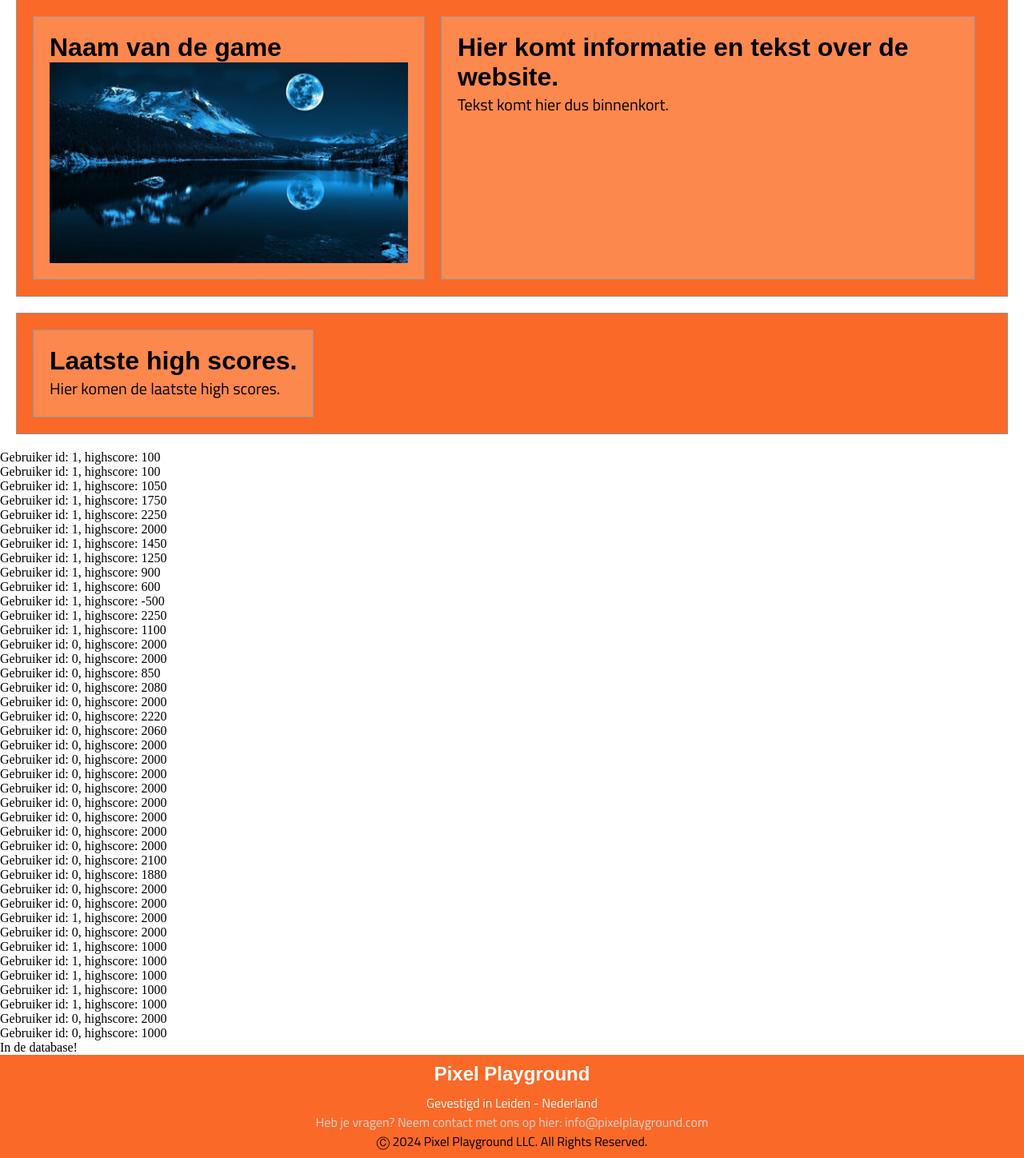
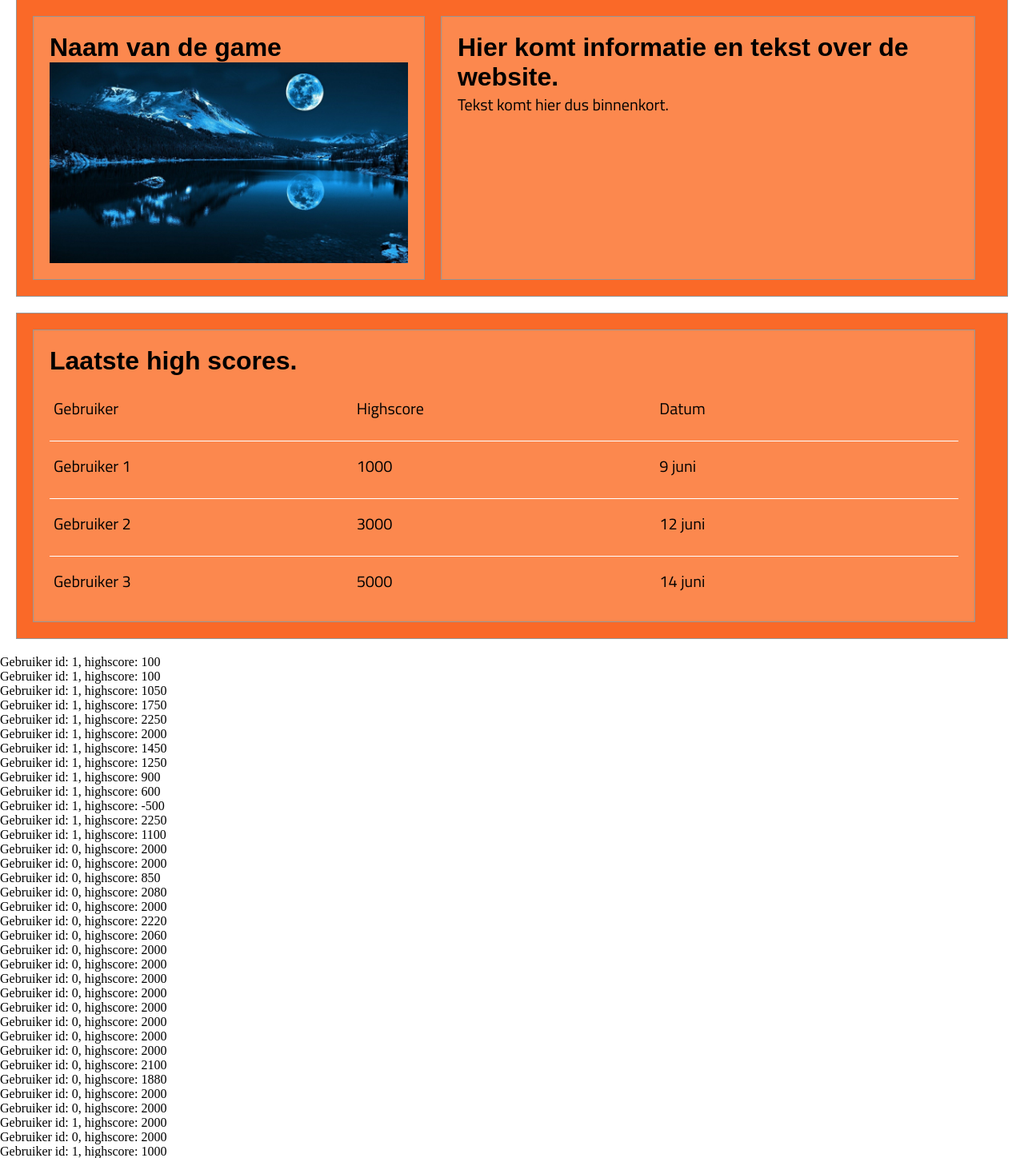
Before and after one commit to 3SWDG-Webdev-AO/Groep-11-Luuk-Bouwmeester, a PHP site: page /index.php in a window 1280 px wide. Shown: the part 685-2133 px from the top of the page at 80% size. Run offline with PHP 8.4, Linux system fonts and the light colour scheme; data comes from the database, SQL or seed files in the repository; some web fonts are replaced.

Commit message:
Html voorbeeld van high scores

```diff
--- a/paginas/home/index.php
+++ b/paginas/home/index.php
@@ -62,14 +62,43 @@
         </section>
 
         <section class="home_middel">
+            <section class="home_container">
+                <h1>Laatste high scores.</h1>
 
-            <section class="home_container">
+                <section class="high_scores">
+                    <section class="high_score_row">
+                        <div class="column">Gebruiker</div>
+                        <div class="column">Highscore</div>
+                        <div class="column">Datum</div>
+                    </section>
 
-                <h1>Laatste high scores.</h1>
-                <p>Hier komen de laatste high scores.</p>
+                    <hr>
+
+                    <section class="high_score_row">
+                        <div class="column">Gebruiker 1</div>
+                        <div class="column">1000</div>
+                        <div class="column">9 juni</div>
+                    </section>
+
+                    <hr>
+
+                    <section class="high_score_row">
+                        <div class="column">Gebruiker 2</div>
+                        <div class="column">3000</div>
+                        <div class="column">12 juni</div>
+                    </section>
+
+                    <hr>
+
+                    <section class="high_score_row">
+                        <div class="column">Gebruiker 3</div>
+                        <div class="column">5000</div>
+                        <div class="column">14 juni</div>
+                    </section>
+
+                </section>
 
             </section>
-
         </section>
 
         <?php
@@ -105,7 +134,6 @@
                     echo "Geen gebruikers gevonden";
                 }
 
-
                 echo "In de database!";
             } catch (PDOException $e) {
                 // Catch error
--- a/shared/css/style.css
+++ b/shared/css/style.css
@@ -143,6 +143,32 @@ section.home_container {
     background-color: rgb(252, 136, 78);
     border: 1px solid #959595;
     margin-right: 20px;
+    flex-grow: 1;
+}
+
+section.high_scores {
+    display: flex;
+    flex-direction: column;
+    font-family: "Titillium Web", sans-serif;
+    font-size: 20px;
+    margin-top: 20px;
+}
+
+section.high_scores .high_score_row {
+    display: flex;
+    margin-bottom: 10px;
+}
+
+section.high_scores .column {
+    flex: 1;
+    padding: 5px;
+}
+
+section.high_scores hr {
+    border: none;
+    height: 1px;
+    background-color: rgb(255, 255, 255);
+    margin: 10px 0;
 }
 
 section.home_slideshow {
```
